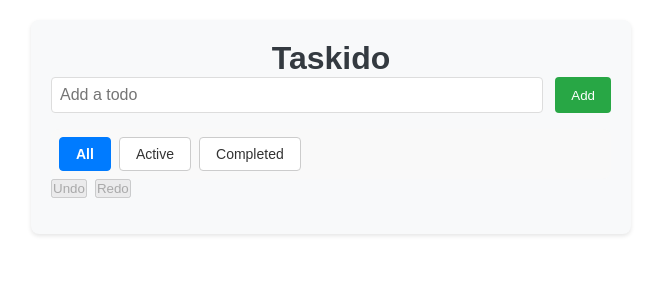
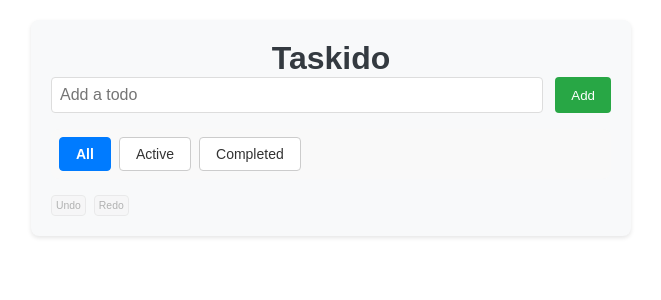
Before and after one commit to Wilfried-O/taskido, a React (Create React App) app: page / in a window 1280 px wide. Shown: the top 300 px of the page, without its empty margins (309-970 px from the left). Built offline with nearby package versions, Linux system fonts and the light colour scheme.

Commit message:
Refactor Undo/Redo buttons into UndoRedo component

```diff
--- a/src/App.jsx
+++ b/src/App.jsx
@@ -6,6 +6,7 @@ import TodoList from "./components/TodoList";
 
 import useLocalStorage from "./hooks/useLocalStorage";
 import useHistory from "./lib/useHistory";
+import UndoRedo from "./components/UndoRedo";
 
 const MAX_HISTORY = 50;
 
@@ -79,17 +80,15 @@ function App() {
       <h1 className="app-title">Taskido</h1>
 
       <TodoForm addTodo={addTodo} />
+
       <Filter filter={filter} setFilter={setFilter} />
 
-      <div style={{ display: "flex", gap: "0.5rem", marginBottom: "1rem" }}>
-        <button type="button" onClick={undo} disabled={!canUndo}>
-          Undo
-        </button>
-        <button type="button" onClick={redo} disabled={!canRedo}>
-          Redo
-        </button>
-      </div>
-
+      <UndoRedo
+        onUndo={undo}
+        onRedo={redo}
+        canUndo={canUndo}
+        canRedo={canRedo}
+      />
       <TodoList
         todos={filteredTodos}
         reorderTodos={reorderTodos}
--- /dev/null
+++ b/src/components/UndoRedo.jsx
@@ -0,0 +1,30 @@
+import styles from "./UndoRedo.module.css";
+
+function UndoRedo({ onUndo, onRedo, canUndo, canRedo }) {
+  return (
+    <div className={styles.group} role="group" aria-label="History controls">
+      <button
+        type="button"
+        className={styles.button}
+        onClick={onUndo}
+        disabled={!canUndo}
+        title="undo"
+        aria-disabled={!canUndo}
+      >
+        Undo
+      </button>
+      <button
+        type="button"
+        className={styles.button}
+        onClick={onRedo}
+        disabled={!canRedo}
+        title="redo"
+        aria-disabled={!canRedo}
+      >
+        Redo
+      </button>
+    </div>
+  );
+}
+
+export default UndoRedo;
--- /dev/null
+++ b/src/components/UndoRedo.module.css
@@ -0,0 +1,31 @@
+.group {
+  display: flex;
+  gap: 0.5rem;
+  margin-top: 1rem;
+}
+
+.button {
+  padding: 0.25rem 0.25rem;
+  border: 1px solid #ccc;
+  border-radius: 4px;
+  background-color: white;
+  color: #333;
+  cursor: pointer;
+  font-size: 0.65rem;
+  transition: background-color 0.1s ease, border-color 0.1s ease,
+    color 0.1s ease;
+}
+
+.button:hover {
+  background-color: #e9e9e9;
+  border-color: #999;
+}
+
+.button:disabled,
+.button[aria-disabled="true"] {
+  cursor: not-allowed;
+  opacity: 0.55;
+  background-color: #f5f5f5;
+  color: #777;
+  border-color: #ddd;
+}
```
